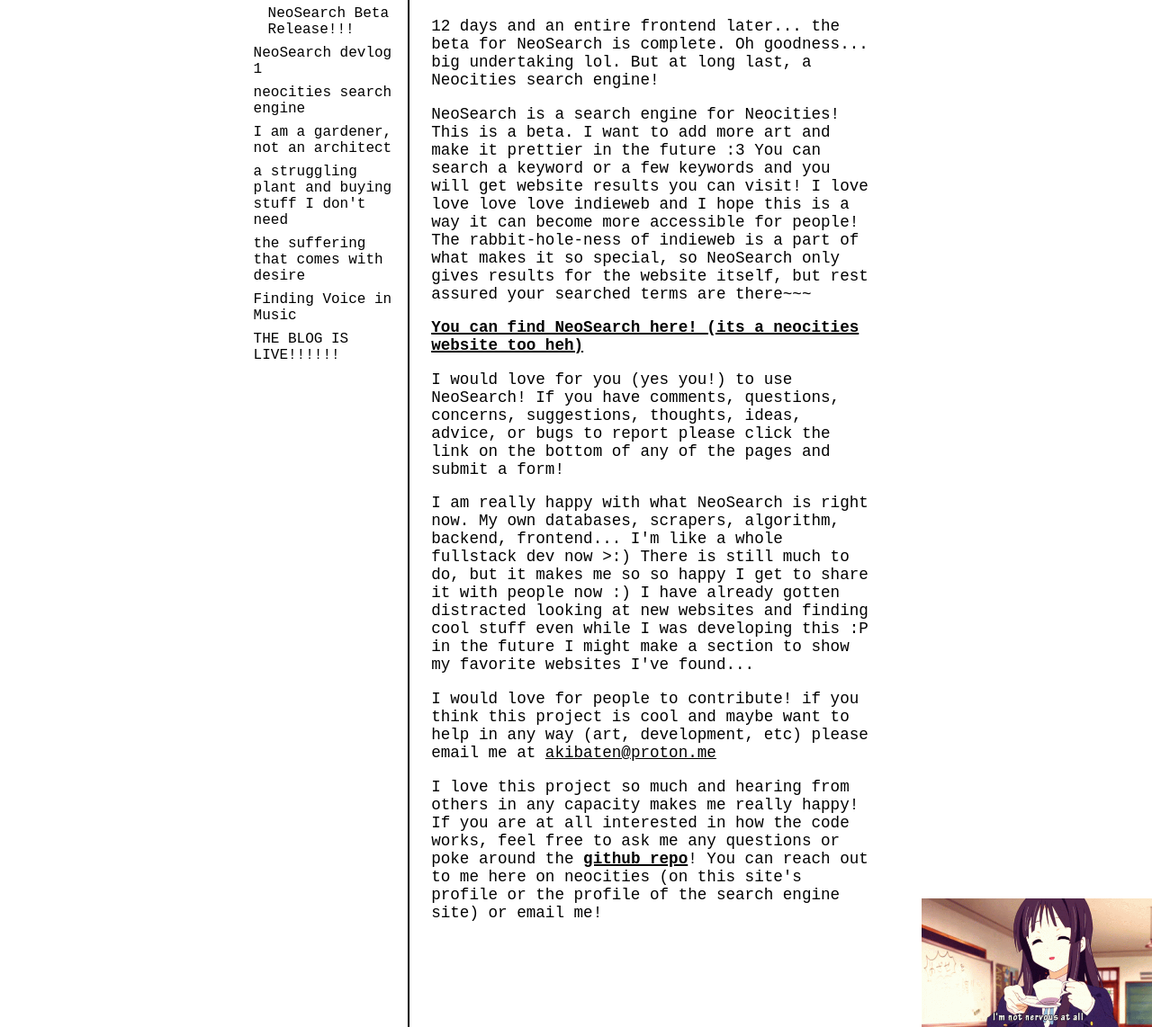
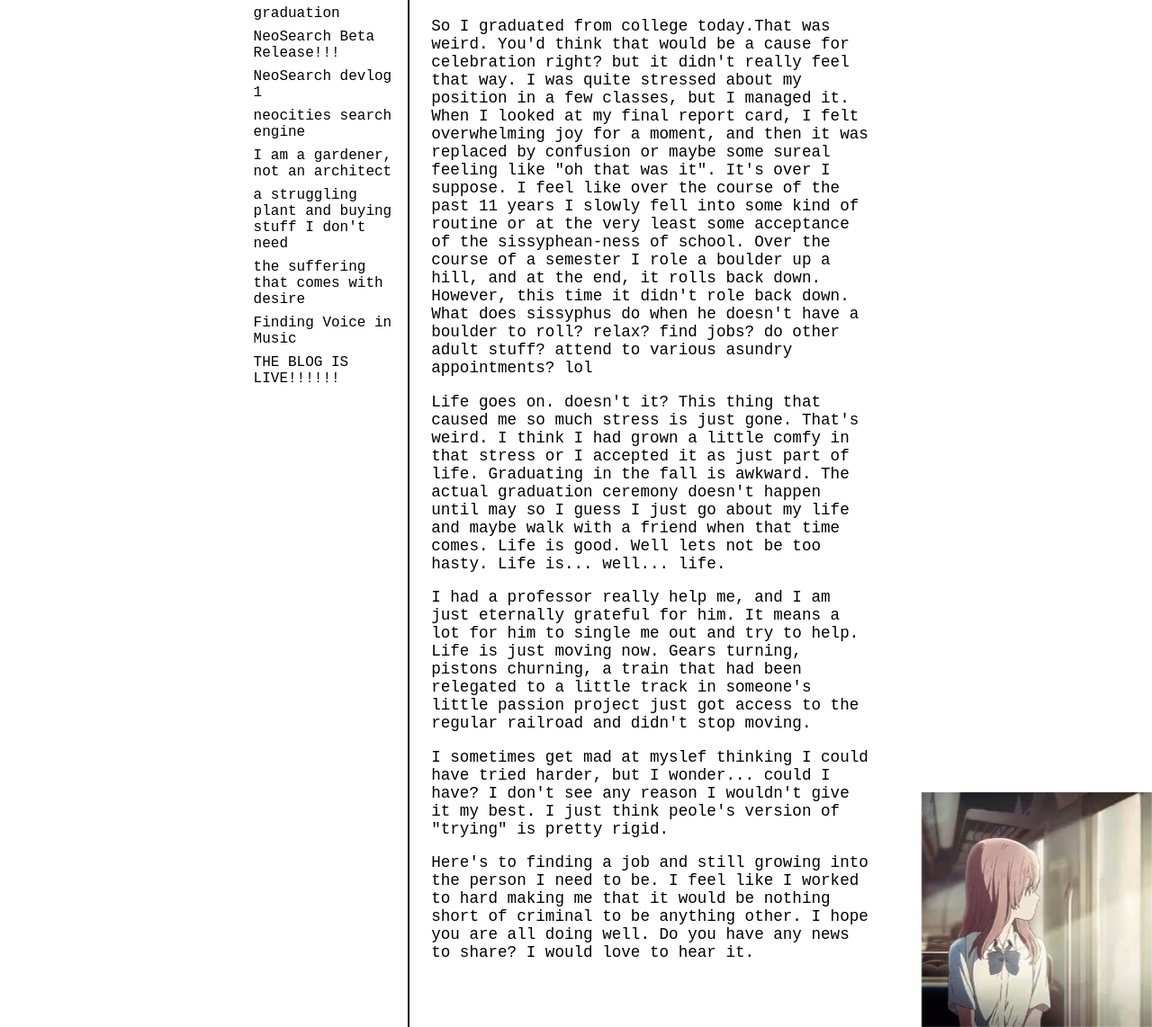
Before and after one commit to Akibaten/KingdomOfAkibaten, a plain HTML site: page blog.html in a window 1280 px wide and 1292 px high. Shown: the part 150-1292 px from the top of the page at 90% size. Drawn offline with nearby package versions, Linux system fonts and the light colour scheme.

Commit message:
graduation journal entry

```diff
--- a/blog.html
+++ b/blog.html
@@ -64,6 +64,7 @@
 					<p style="font-size: 2em; border-bottom: solid black 2px; margin-bottom: .5em;">
 						Posts
 					</p>
+          <button onClick="selectPost('graduation', 'nishimiya-staring'); this.style. paddingleft = '1em'";>graduation</button>
 					<button onClick="selectPost('NeoSearch-beta', 'nervous-miyo'); this.style.paddingLeft = '1em';">NeoSearch Beta Release!!!</button>
 					<button onClick="selectPost('dev-log', 'catgirl-happy'); this.style.paddingLeft = '1em';">NeoSearch devlog 1</button>
 					<button onClick="selectPost('neocities-search-engine-and-friendship', 'tomokoIntense'); this.style.paddingLeft = '1em';">neocities search engine</button>
@@ -74,6 +75,25 @@
 					<button onClick="selectPost('blog-is-live', 'embarassed'); this.style.paddingLeft = '1em';">THE BLOG IS LIVE!!!!!!</button>
 				</div>
 				<div id="postsContainer">
+          <article class="post" id="graduation">
+            <h1>graduation</h1>
+            <p>2025/12/19</p>
+            <p>
+              So I graduated from college today.That was weird. You'd think that would be a cause for celebration right? but it didn't really feel that way. I was quite stressed about my position in a few classes, but I managed it. When I looked at my final report card, I felt overwhelming joy for a moment, and then it was replaced by confusion or maybe some sureal feeling like "oh that was it". It's over I suppose. I feel like over the course of the past 11 years I slowly fell into some kind of routine or at the very least some acceptance of the sissyphean-ness of school. Over the course of a semester I role a boulder up a hill, and at the end, it rolls back down. However, this time it didn't role back down. What does sissyphus do when he doesn't have a boulder to roll? relax? find jobs? do other adult stuff? attend to various asundry appointments? lol
+            </p>
+            <p>
+              Life goes on. doesn't it? This thing that caused me so much stress is just gone. That's weird. I think I had grown a little comfy in that stress or I accepted it as just part of life. Graduating in the fall is awkward. The actual graduation ceremony doesn't happen until may so I guess I just go about my life and maybe walk with a friend when that time comes. Life is good. Well lets not be too hasty. Life is... well... life.
+            </p>
+            <p>
+              I had a professor really help me, and I am just eternally grateful for him. It means a lot for him to single me out and try to help. Life is just moving now. Gears turning, pistons churning, a train that had been relegated to a little track in someone's little passion project just got access to the regular railroad and didn't stop moving.
+            </p>
+            <p>
+              I sometimes get mad at myslef thinking I could have tried harder, but I wonder... could I have? I don't see any reason I wouldn't give it my best. I just think peole's version of "trying" is pretty rigid.
+            </p>
+            <p>
+              Here's to finding a job and still growing into the person I need to be. I feel like I worked to hard making me that it would be nothing short of criminal to be anything other. I hope you are all doing well. Do you have any news to share? I would love to hear it.
+            </p>
+          </article>
 					<article class="post" id="NeoSearch-beta">
 						<h1>NeoSearch Beta!</h1>
 						<p>2025/12/09</p>
```
Also changed, not shown: img/blog/moodGifs/nishimiya-staring.gif (added).
